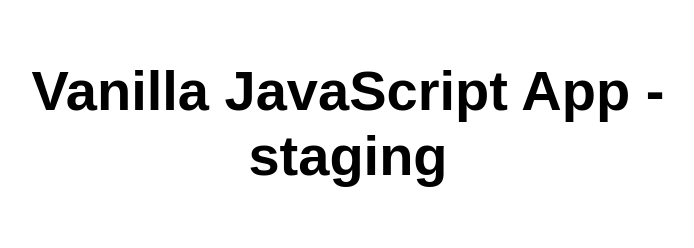
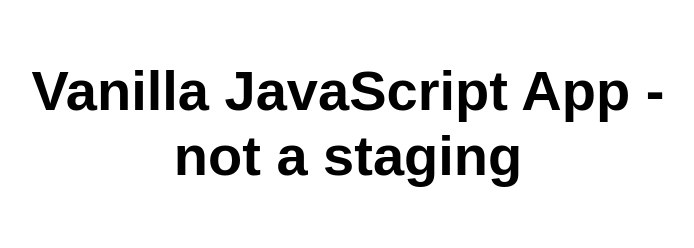
Before and after one commit to mkarmark/vanilla-basic-7, a website: page src/index.html in a window 1280 px wide. Shown: the whole page, without its empty margins (292-986 px from the left). Drawn offline with Linux system fonts and the light colour scheme.

Commit message:
Update index.html

```diff
--- a/src/index.html
+++ b/src/index.html
@@ -10,7 +10,7 @@
 
 <body>
   <main>
-    <h1>Vanilla JavaScript App - staging</h1>
+    <h1>Vanilla JavaScript App - not a staging</h1>
   </main>
 </body>
 
```
